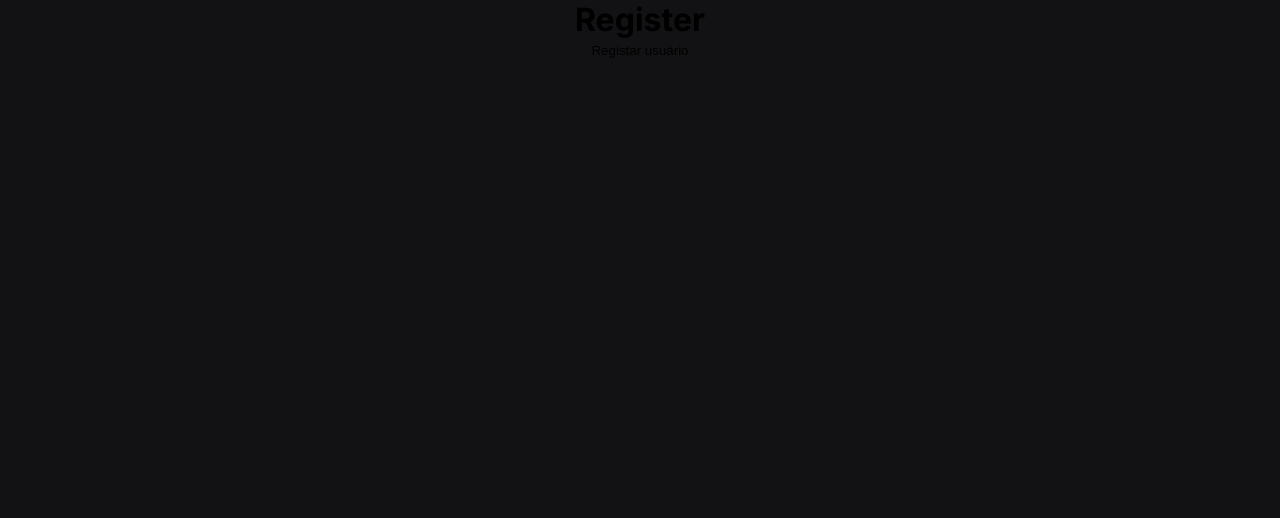
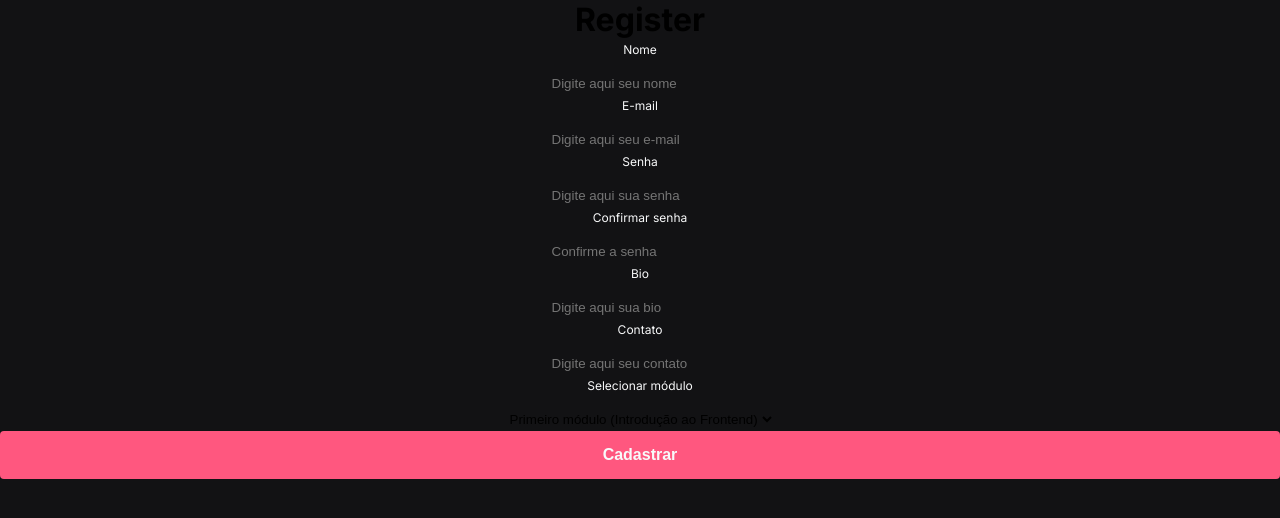
Before and after one commit to Kenzie-Academy-Brasil-Developers/react-entrega-kenzie-hub-julia-gabgomes-2, a React (Create React App) app: page /register in a window 1280 px wide. Shown: the top 518 px of the page. Built offline with nearby package versions, Linux system fonts and the light colour scheme.

Commit message:
feat: add register page and request

```diff
--- a/src/components/FormRegister/index.jsx
+++ b/src/components/FormRegister/index.jsx
@@ -1,18 +1,119 @@
 import { useContext } from "react";
 import { UserContext } from "../../contexts/UserContext";
+
+import { useForm } from "react-hook-form";
+
+import { StyledText } from "../../styles/typography";
+import { Label } from "../../styles/label";
+import { Input } from "../../styles/input";
+import { ButtonPrimary } from "../../styles/button.js";
 
 export const FormRegister = () => {
   const { registerUser } = useContext(UserContext);
 
-  const handleClick = () => {
-    registerUser();
-  };
+  const {
+    register,
+    handleSubmit,
+    // formState: { errors },
+  } = useForm();
+
+  const onSubmit = (data) => registerUser(data);
 
   return (
-    <>
-      <button type="button" onClick={handleClick}>
-        Registar usuário
-      </button>
-    </>
+    <form onSubmit={handleSubmit(onSubmit)}>
+      <Label>
+        <StyledText typo="headline" color="gray-0" tag="h3">
+          Nome
+        </StyledText>
+        <Input
+          type="string"
+          id="name"
+          placeholder="Digite aqui seu nome"
+          {...register("name")}
+        />
+      </Label>
+
+      <Label>
+        <StyledText typo="headline" color="gray-0" tag="h3">
+          E-mail
+        </StyledText>
+        <Input
+          type="email"
+          id="email"
+          placeholder="Digite aqui seu e-mail"
+          {...register("email")}
+        />
+      </Label>
+
+      <Label>
+        <StyledText typo="headline" color="gray-0" tag="h3">
+          Senha
+        </StyledText>
+        <Input
+          type="password"
+          id="password"
+          placeholder="Digite aqui sua senha"
+          {...register("password")}
+        />
+      </Label>
+
+      <Label>
+        <StyledText typo="headline" color="gray-0" tag="h3">
+          Confirmar senha
+        </StyledText>
+        <Input
+          type="password"
+          id="confirmPassword"
+          placeholder="Confirme a senha"
+          {...register("confirmPassword")}
+        />
+      </Label>
+
+      <Label>
+        <StyledText typo="headline" color="gray-0" tag="h3">
+          Bio
+        </StyledText>
+        <Input
+          type="string"
+          id="bio"
+          placeholder="Digite aqui sua bio"
+          {...register("bio")}
+        />
+      </Label>
+
+      <Label>
+        <StyledText typo="headline" color="gray-0" tag="h3">
+          Contato
+        </StyledText>
+        <Input
+          type="string"
+          id="contact"
+          placeholder="Digite aqui seu contato"
+          {...register("contact")}
+        />
+      </Label>
+
+      <Label>
+        <StyledText typo="headline" color="gray-0" tag="h3">
+          Selecionar módulo
+        </StyledText>
+        <select id="course_module" {...register("course_module")}>
+          <option value="Primeiro módulo (Introdução ao Frontend)">
+            Primeiro módulo (Introdução ao Frontend)
+          </option>
+          <option value="Segundo módulo (Frontend Avançado)">
+            Segundo módulo (Frontend Avançado)
+          </option>
+          <option value="Terceiro módulo (Introdução ao Backend)">
+            Terceiro módulo (Introdução ao Backend)
+          </option>
+          <option value="Quarto módulo (Backend Avançado)">
+            Quarto módulo (Backend Avançado)
+          </option>
+        </select>
+
+        <ButtonPrimary type="submit">Cadastrar</ButtonPrimary>
+      </Label>
+    </form>
   );
 };
--- a/src/contexts/UserContext.jsx
+++ b/src/contexts/UserContext.jsx
@@ -23,8 +23,16 @@ export const UserProvider = ({ children }) => {
     }
   };
 
-  const registerUser = () => {
-    console.log("Registrou o usuário");
+  const registerUser = async (data) => {
+    console.log("Registrou o usuário", data);
+    try {
+      const response = await api.post("/users", data);
+      console.log(response);
+      navigate("/");
+    } catch (error) {
+      console.log(error);
+      //toast com error.response.data.message
+    }
   };
 
   return (
```
